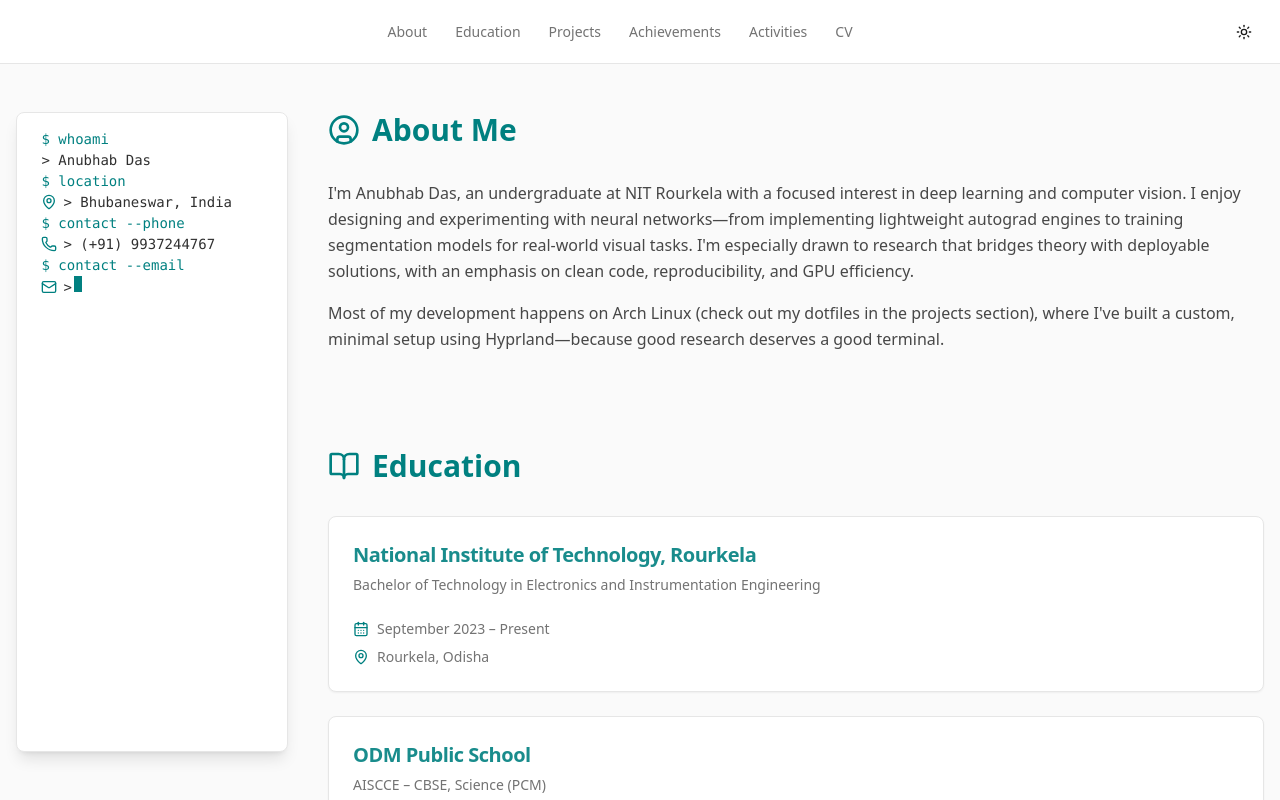
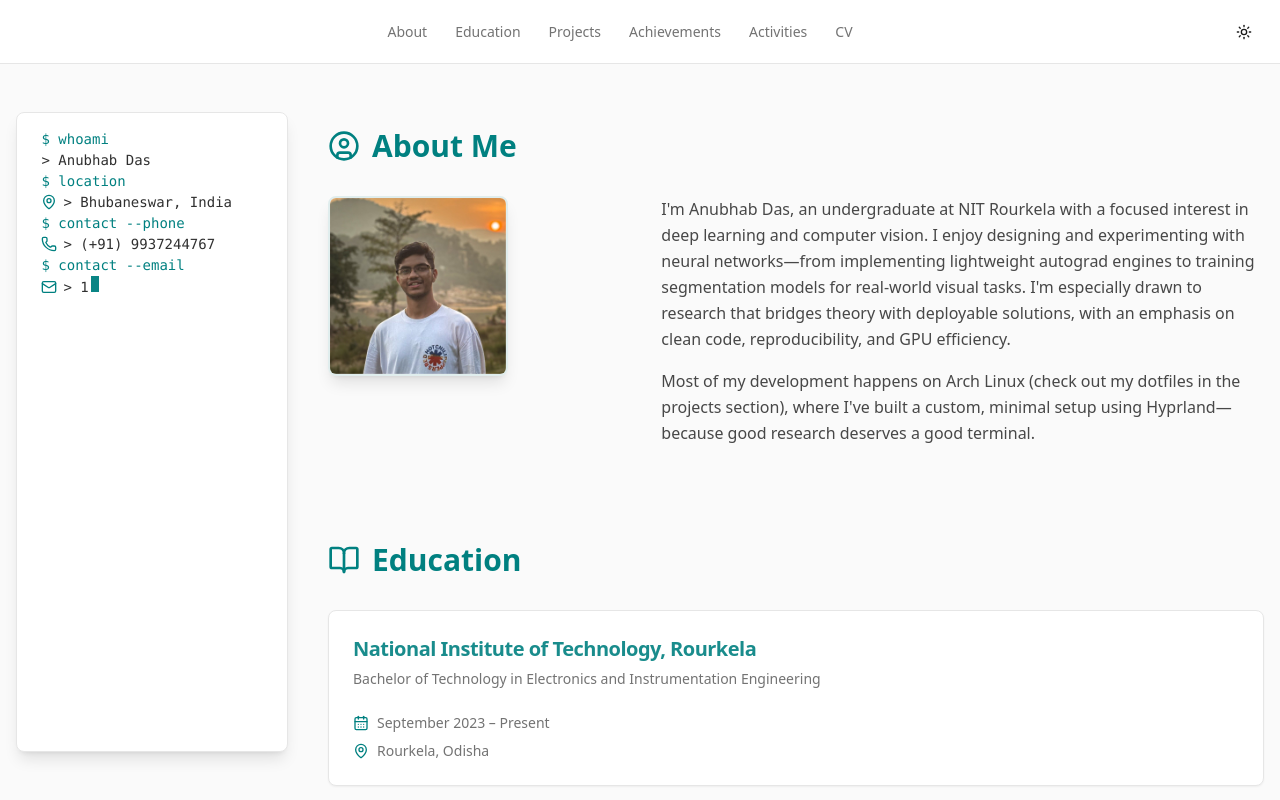
Before and after one commit to anubhab7111/anubhab7111.github.io, a Next.js app: page / in a window 1280 px wide. Shown: the top 800 px of the page. Built offline with nearby package versions, Linux system fonts and the light colour scheme.

Commit message:
shift the section downwarf and use my photo in the webpage

```diff
--- a/src/app/page.tsx
+++ b/src/app/page.tsx
@@ -1,6 +1,6 @@
 
 import Link from 'next/link';
-import { BookOpen, Hammer, Trophy, ActivitySquare, Download, Menu, UserCircle } from 'lucide-react';
+import { BookOpen, Hammer, Trophy, ActivitySquare, Download, Menu, UserCircle, Linkedin, Github, Mail, Twitter } from 'lucide-react';
 
 import { AboutSection } from '@/components/sections/about-section';
 import { ProjectsSection } from '@/components/sections/projects-section';
@@ -82,6 +82,31 @@ export default function HomePage() {
                         </SheetTrigger>
                       ))}
                     </nav>
+                    <div className="mt-8 pt-6 border-t border-border">
+                        <p className="text-sm font-medium text-primary mb-2">Connect</p>
+                        <div className="flex flex-col space-y-2">
+                            <Button variant="ghost" size="sm" asChild className="justify-start text-muted-foreground hover:text-primary">
+                                <a href="https://www.linkedin.com/in/anubhab-das-498155287/" target="_blank" rel="noopener noreferrer" className="flex items-center">
+                                    <Linkedin className="mr-2 h-4 w-4" /> LinkedIn
+                                </a>
+                            </Button>
+                            <Button variant="ghost" size="sm" asChild className="justify-start text-muted-foreground hover:text-primary">
+                                <a href="https://github.com/anubhab7111" target="_blank" rel="noopener noreferrer" className="flex items-center">
+                                    <Github className="mr-2 h-4 w-4" /> GitHub
+                                </a>
+                            </Button>
+                             <Button variant="ghost" size="sm" asChild className="justify-start text-muted-foreground hover:text-primary">
+                                <a href="https://x.com/forreal_anubhab" target="_blank" rel="noopener noreferrer" className="flex items-center">
+                                    <Twitter className="mr-2 h-4 w-4" /> Twitter
+                                </a>
+                            </Button>
+                            <Button variant="ghost" size="sm" asChild className="justify-start text-muted-foreground hover:text-primary">
+                                <a href="mailto:123ei0606@nitrkl.ac.in" className="flex items-center">
+                                    <Mail className="mr-2 h-4 w-4" /> Email
+                                </a>
+                            </Button>
+                        </div>
+                    </div>
                   </SheetContent>
                 </Sheet>
               </div>
@@ -98,7 +123,7 @@ export default function HomePage() {
             </div>
 
             {/* Main Scrollable Content Area */}
-            <main className="w-full md:w-2/3 lg:w-3/4 md:pl-0 py-8 md:py-12 scroll-smooth space-y-16 md:space-y-24 scroll-pt-[5rem] md:scroll-pt-[5rem]">
+            <main className="w-full md:w-2/3 lg:w-3/4 md:pl-0 py-12 md:py-16 scroll-smooth space-y-16 md:space-y-24 scroll-pt-[5rem] md:scroll-pt-[5rem]">
               <section id="about" className="scroll-mt-[5rem] md:scroll-mt-[5rem]">
                 <AboutSection />
               </section>
--- a/src/components/sections/about-section.tsx
+++ b/src/components/sections/about-section.tsx
@@ -1,6 +1,7 @@
 
+import Image from 'next/image';
+import { UserCircle } from 'lucide-react';
 import { FadeIn } from '@/components/utility/fade-in';
-import { UserCircle } from 'lucide-react';
 
 export function AboutSection() {
   return (
@@ -13,7 +14,18 @@ export function AboutSection() {
           </h2>
         </div>
         <div className="flex flex-col md:flex-row gap-8 items-start">
-          <div className="space-y-4 text-foreground/80 leading-relaxed">
+          <div className="w-full md:w-1/3 flex justify-center md:justify-start">
+            <Image
+              src="/images/anubhab.jpg"
+              alt="Anubhab Das"
+              width={180}
+              height={180}
+              className="rounded-lg object-cover shadow-lg border-2 border-primary/10"
+              data-ai-hint="professional headshot"
+              priority
+            />
+          </div>
+          <div className="w-full md:w-2/3 space-y-4 text-foreground/80 leading-relaxed">
             <p>
               I'm Anubhab Das, an undergraduate at NIT Rourkela with a focused interest in deep learning and computer vision. I enjoy designing and experimenting with neural networks—from implementing lightweight autograd engines to training segmentation models for real-world visual tasks. I'm especially drawn to research that bridges theory with deployable solutions, with an emphasis on clean code, reproducibility, and GPU efficiency.
             </p>
```
